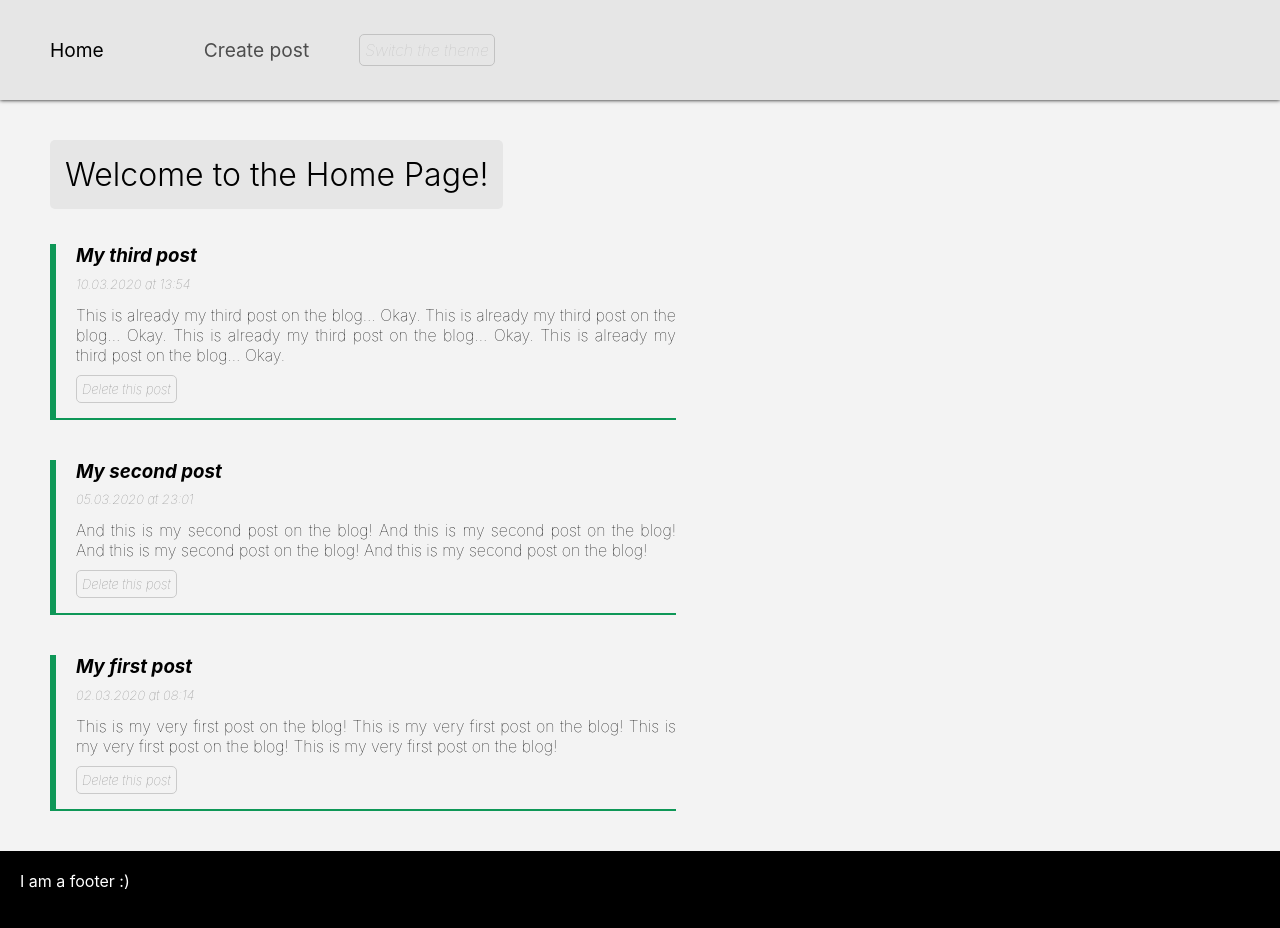
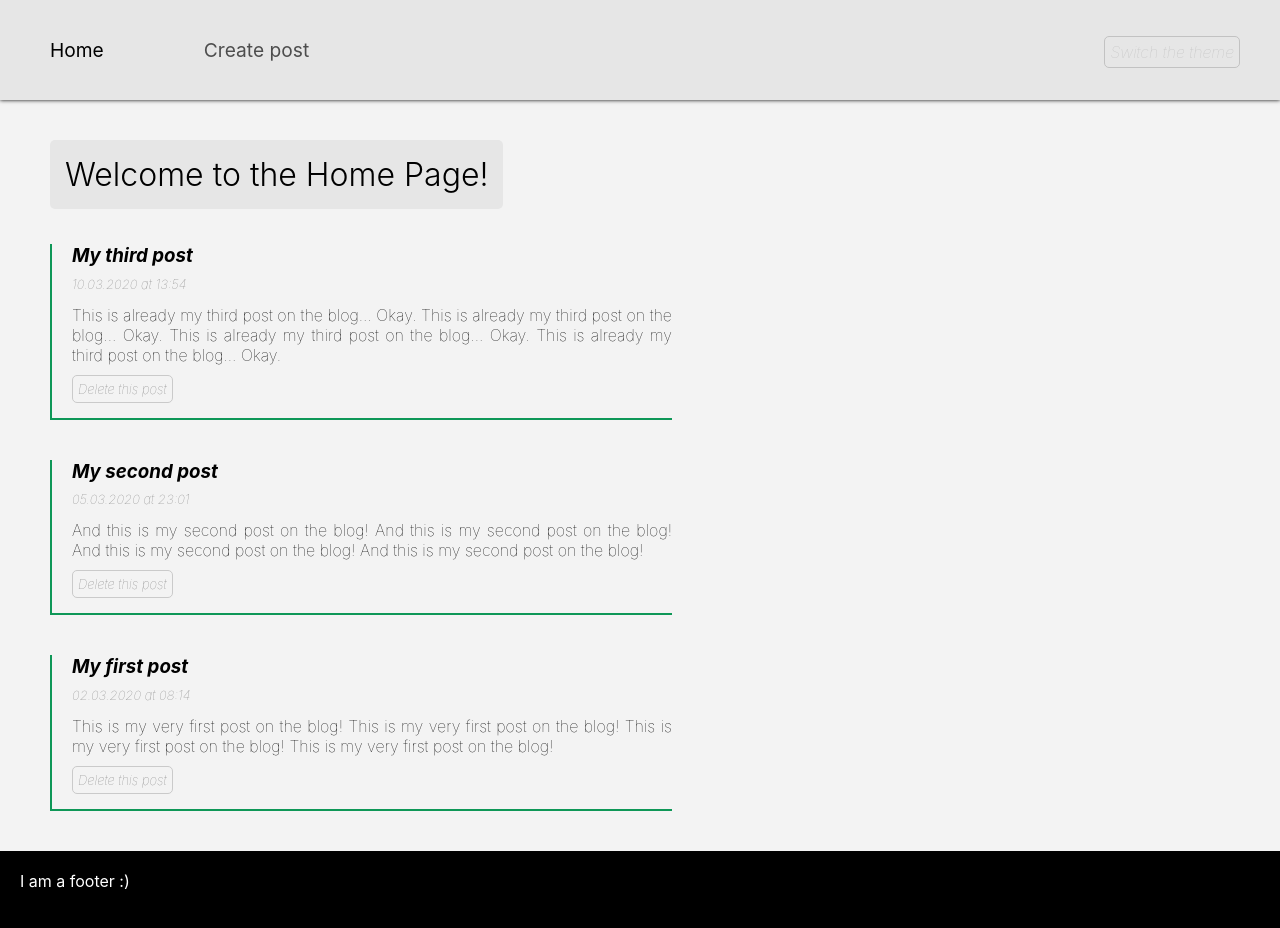
Before and after one commit to KonradCichoszewski/blog-react, a React (Create React App) app: page / in a window 1280 px wide. Shown: the top 928 px of the page. Built offline with nearby package versions, Linux system fonts and the light colour scheme; no server answers.

Commit message:
during implementing axios

```diff
--- a/package.json
+++ b/package.json
@@ -6,6 +6,7 @@
     "@testing-library/jest-dom": "^4.2.4",
     "@testing-library/react": "^9.5.0",
     "@testing-library/user-event": "^7.2.1",
+    "axios": "^0.19.2",
     "react": "^16.13.0",
     "react-dom": "^16.13.0",
     "react-helmet": "^5.2.1",
--- a/src/components/PostListing.js
+++ b/src/components/PostListing.js
@@ -2,8 +2,26 @@ import React from 'react'
 import Post from './Post'
 import { connect } from 'react-redux'
 
-function PostListing(props) {
-    let sortedPosts = props.posts.sort((a, b) => (a.id < b.id) ? 1 : -1)
+const axios = require('axios');
+
+class PostListing extends React.Component{
+
+  // Make a request for a user with a given ID
+  componentDidMount(){axios.get('https://http://5e787906491e9700162de1aa.mockapi.io/api/blog/posts')
+  .then(function (response) {
+    // handle success
+    console.log(response);
+  })
+  .catch(function (error) {
+    // handle error
+    console.log(error + "jasnychuj");
+  })
+  .finally(function () {
+    // always executed
+  });}
+
+  render(){
+  let sortedPosts = this.props.posts.sort((a, b) => (a.id < b.id) ? 1 : -1)
   return <div className='post-listing'>
     {
       sortedPosts.map( post =>
@@ -16,6 +34,7 @@ function PostListing(props) {
         />)
     }
   </div>
+  }
 }
 
 function mapStateToProps(state) {
--- a/src/index.css
+++ b/src/index.css
@@ -73,6 +73,9 @@ nav {
   cursor: pointer;
   font-weight: lighter;
   transition-duration: 200ms;
+  position: absolute;
+  right: 40px;
+  top: 20px;
 }
 
 #theme-switch:hover{
@@ -117,7 +120,7 @@ nav {
   margin-top: 40px;
   border-radius: 0px 0px 0px 0px;
   border-bottom: solid var(--mainAccentColor) 2px;
-  border-left: solid var(--mainAccentColor) 6px;
+  border-left: solid var(--mainAccentColor) 2px;
 }
 
 .post h3{
```
Also changed, not shown: 1 other file (tests, documents, lock files or other folders).
